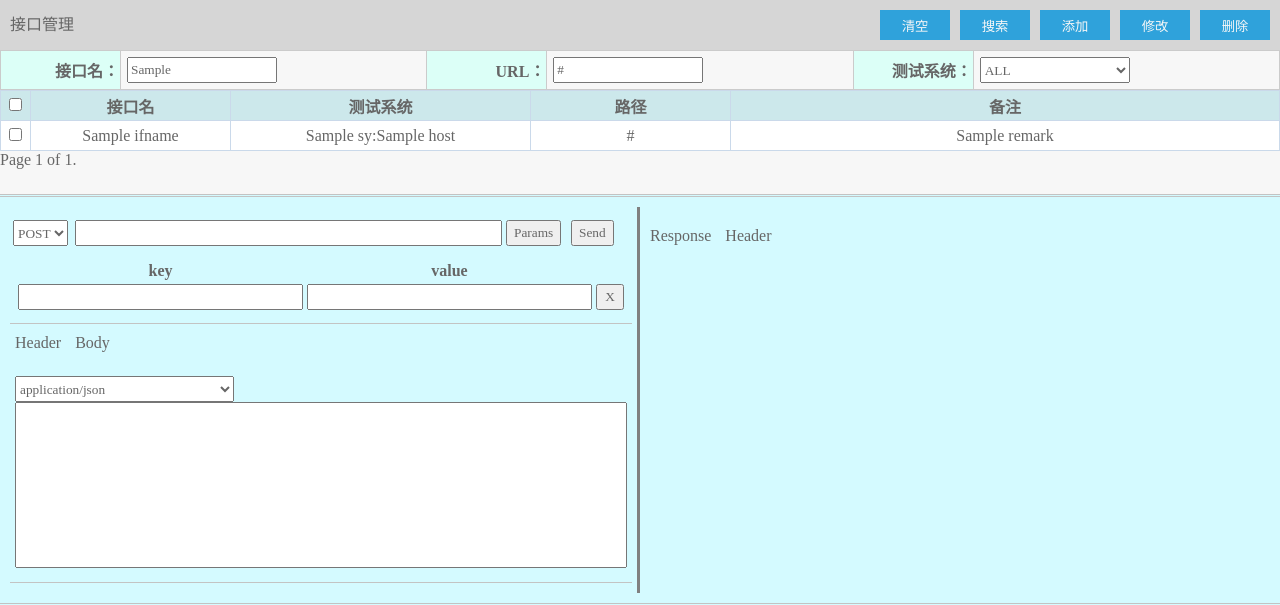
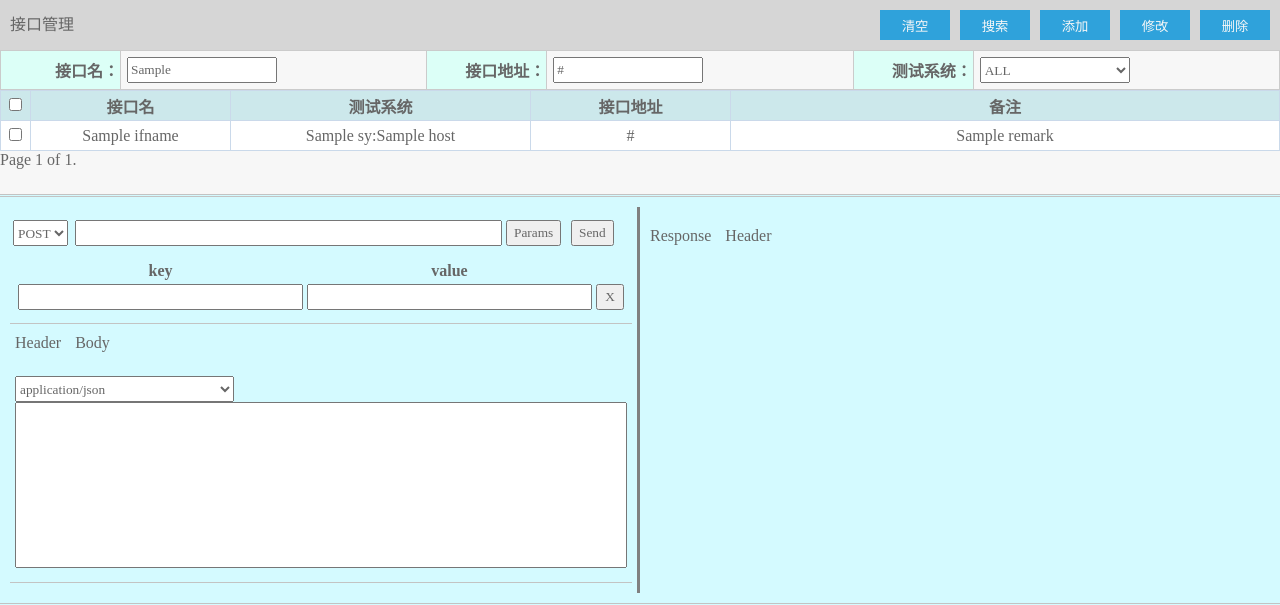
Before and after one commit to bree017/django-p1, a Django app: template templates/interfacetest/iframe/interface_management.html in a window 1280 px wide. Shown: the top 605 px of the page. Run offline with Django 3.2, Linux system fonts and the light colour scheme; the template is opened without the code that fills it: most values are stand-ins (such as "Sample title", 1, 10 or a date in 2020); parts of the project's set-up code (start-up, migrations or seed data) failed here and were passed over; some libraries are stand-ins or nearby versions.

Commit message:
20180502 Signed-off-by: dengwenbin <dengwenbin@banggood.com>

```diff
--- a/static/interfacetest/iframe/interface_management/interface_management.js
+++ b/static/interfacetest/iframe/interface_management/interface_management.js
@@ -262,6 +262,8 @@ $(document).ready(function() {
         return data;
     }
     function rsp_update(data, xhr) {
+        var pmstatus=xhr.status;
+        if (xhr.status != 0){
             if (xhr.getResponseHeader('content-type').indexOf('application/json')>=0){  //判断是否json格式
                 var options = {
                   collapsed: false,
@@ -275,4 +277,8 @@ $(document).ready(function() {
             var pmheader="<pre>"+xhr.getAllResponseHeaders()+"</pre>";
             $("#rsp_header").html(pmheader);
         }
+        else{
+            $('#rsp_rsp').text("404 Not Found");
+        }
+    }
 })
--- a/templates/interfacetest/iframe/interface_management.html
+++ b/templates/interfacetest/iframe/interface_management.html
@@ -30,7 +30,7 @@
             <tr>
                 <th>接口名：</th>
                 <td><input type="text" class="ifname" value={{ filter.ifname }}></td>
-                <th>URL：</th>
+                <th>接口地址：</th>
                 <td><input type="text" class="url" value={{ filter.url }}></td>
                 <th>测试系统：</th>
                 <td><select class="sysid" >
@@ -50,7 +50,7 @@
                     <th style="width:30px"><input type="checkbox" value=0></th>
                     <th style="width:200px">接口名</th>
                     <th style="width:300px">测试系统</th>
-                    <th style="width:200px">路径</th>
+                    <th style="width:200px">接口地址</th>
                     <th >备注</th>
                 </tr>
             </thead>
@@ -97,7 +97,7 @@
                         <option value={{ sys.id }}>{{ sys.sysname }}</option>
                     {% endfor %}
                 </select></td></tr>
-            <tr><td width="100">url：</td>
+            <tr><td width="100">接口地址：</td>
                 <td ><input type="text" id="p_url"></td></tr>
             <tr><td >备注：</td>
                 <td ><textarea id="p_remark"></textarea></td></tr>
```
Lines whose indentation alone changed are shown as unchanged.
